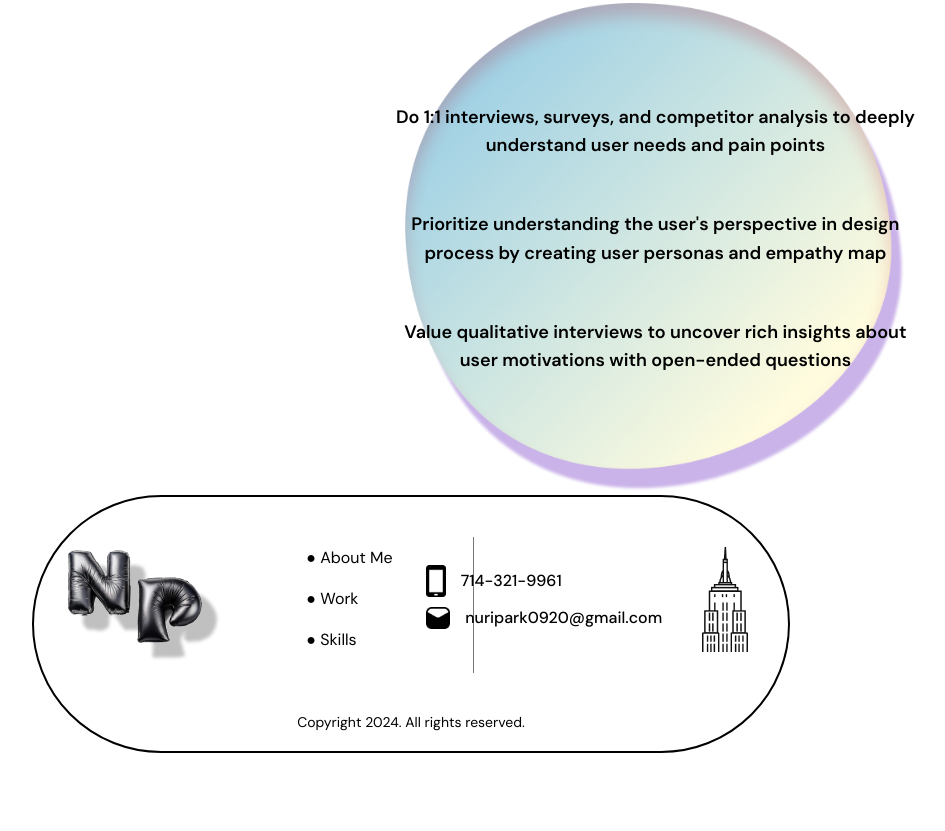
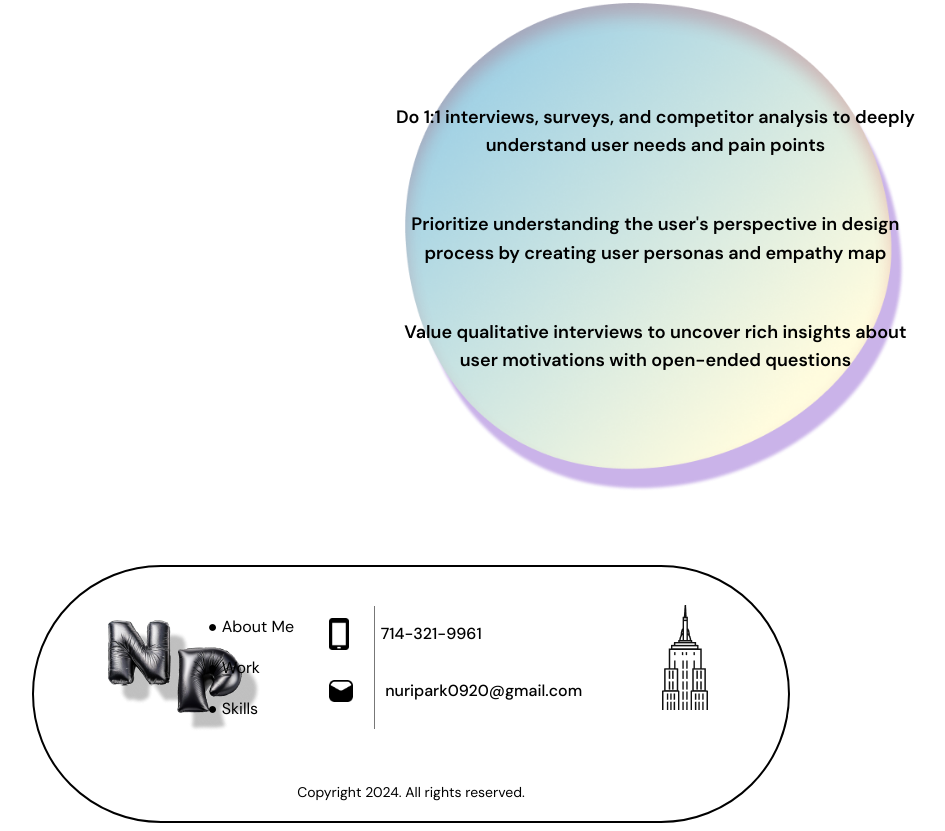
Before and after one commit to Nuripp/UX_UI_HW_18, a plain HTML site: page Skills_index.html in a window 1280 px wide. Shown: the part 1009-1840 px from the top of the page, without its empty margins (229-1174 px from the left). Before the commit the page ends 1770 px from the top, so only its background shows below. Drawn offline with Linux system fonts and the light colour scheme.

Commit message:
modified_2

```diff
--- a/css/Skills_style.css
+++ b/css/Skills_style.css
@@ -44,6 +44,7 @@ body {
     vertical-align: top;
     align-items: center;
 }
+
 header.navigation {
     justify-content: center;
     width: 100%;
@@ -223,6 +224,7 @@ nav .active{
     width: 500px;
     height: auto;
     z-index: 1; /* Ensure background image is behind the text */
+
 }
 
 /* Footer section*/
@@ -230,7 +232,7 @@ footer {
     display: flex;
     flex-direction: column;
     align-items: center;
-    justify-content: space-between;
+    justify-content: space-around;
     max-width: 1000px;
     width: 60%;
     margin: 0 auto;
@@ -238,40 +240,48 @@ footer {
     box-sizing: border-box;
     border: 2px solid black;
     border-radius: 999px;
-    margin-top: 30px;
+    margin-top: 100px;
 }
+
 .footer-content {
     display: flex;
     justify-content: space-between;
     width: 100%;
+    align-items: center;
 }
 
 .footer-logo {
-    max-width: 100px;
-    margin-right: 40px;
+    max-width: 0px;
+    margin-right: -55px;
+    margin-left: 40px;
+}
 
-}
 .footer-menu {
     display: flex;
     flex-direction: column;
     list-style: none;
     padding: 0;
-    margin: 20px 10px;
-    margin-right: 0px;
+    margin: -30px 0px;
+    margin-right: 10px;
     border-right: 1px solid #777777;
     padding-right: 80px;
+    margin-bottom: -15px;
 }
+
 .footer-menu li {
     margin: 10px 0;
 }
+
 .footer-menu a {
     color: black;
     text-decoration: none;
 }
+
 .footer-info a {
     color: black;
     text-decoration: none;
 }
+
 .footer-info {
     display: flex;
     flex-direction: column;
@@ -281,45 +291,52 @@ footer {
     margin-left: -150px;
     margin-right: 20px;
 }
+
 .info-section {
     display: flex;
     flex-direction: row;
     align-items: center;
-    justify-content: space-between;
-    width: 100%;
+    margin-top: -30px;
+    margin-left: -75px;
 }
+
 .contact-info {
     display: flex;
     flex-direction: column;
-    margin-right: 40px;
+    margin-right: 80px;
+}
 
-}
 .phone, .email {
-    margin-bottom: 10px;
+    margin-bottom: 30px;
     display: flex;
     align-items: center;
 }
+
 .phone a, .email a {
-    padding-left: 10px;
+    padding-left: 30px;
     font-weight: 500;
     margin: 0;
     line-height: 1;
 }
+
 .phone-img, .email-img {
     display: flex;
     align-items: center;
-    margin-right: 5px;
+    margin-right: 2px;
 }
+
 .nyc-image {
     max-width: 50px;
-    margin-top: 0px;
+    margin-top: -30px;
+    margin-right: 40px;
+}
 
-}
 .footer-bottom {
     text-align: center;
     font-size: 14px;
     margin-top: 20px;
 }
+
 .footer-bottom p {
     margin: 0;
 }
```
